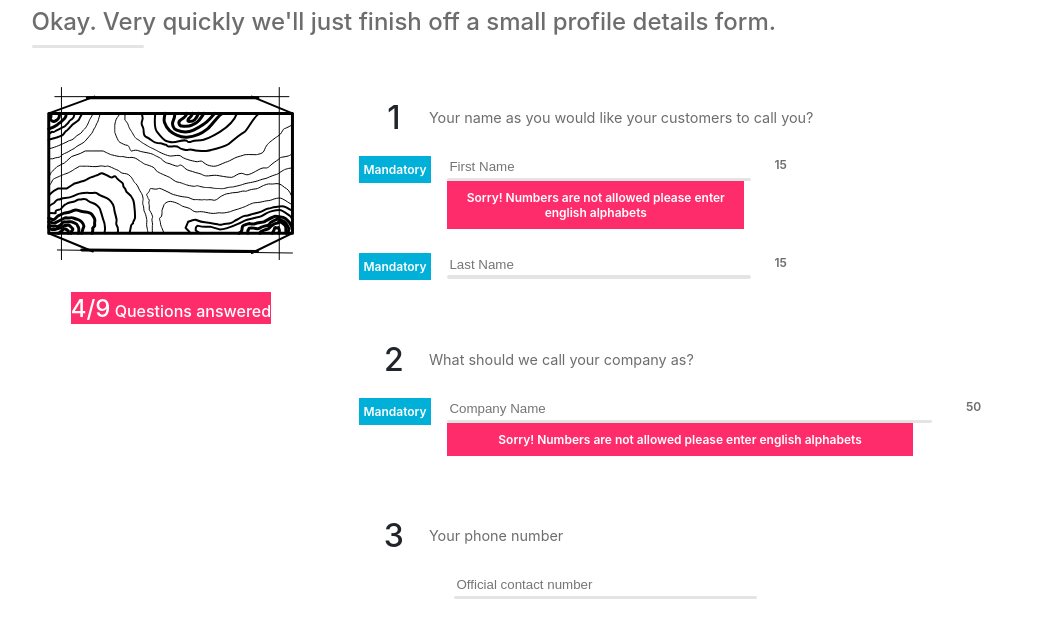
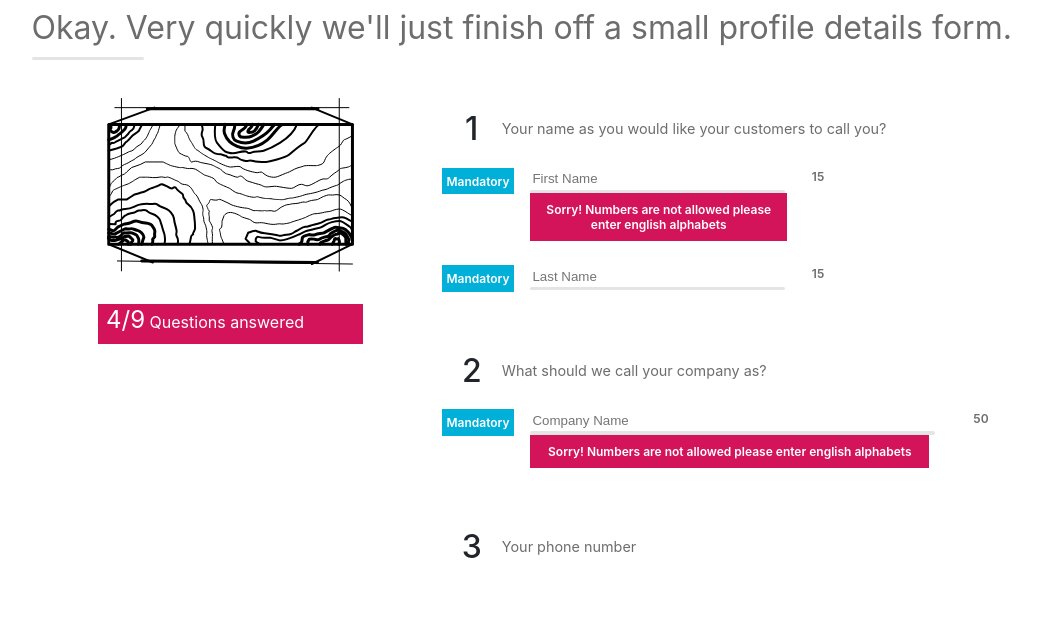
Before and after one commit to Pravasith/rl-frontend1, a Next.js app: page /vendor-profile-details in a window 1280 px wide. Shown: the top 638 px of the page, without its empty margins (44-1085 px from the left). Built offline with nearby package versions, Linux system fonts and the light colour scheme.

Commit message:
vendor-login-form

```diff
--- a/src/assets/sass/vendor_form.scss
+++ b/src/assets/sass/vendor_form.scss
@@ -62,7 +62,7 @@
     height: 99vh;
     background: $white;
     .mainClass{
-        @include flexCentreRow;
+        @include flexCentreCol;
         width: 100%;
         .vendorProfileDetailsOuterwrapper{
             @include flexCentreCol;
@@ -74,7 +74,8 @@
                 width: 90%;
                 margin-bottom: 2em;
                 h3{
-                    font-size: 1.5em;
+                    font-size: 2em;
+                    font-weight: 400;
                 }
                 .line{
                     width: 10%;
@@ -89,6 +90,7 @@
                     width: 95%;
                     .leftSection{
                         @include flexCentreRow;
+                        width: 26%;
                         .leftSectionInnerLayer{
                             @include flexCentreCol;
                             margin: 0 auto;
@@ -99,11 +101,16 @@
                             }
                             .formCompletionInfoSection{
                                 @include flexCentreRow;
+                                width: 90%;
                                 .outerLayer{
                                     @include flexCentreRow;
-                                    background: $highLightBlue;
+                                    background: $primaryMagenta;
+                                    width: 100%;
+                                    padding: 0 0.5em 0.5em 0.5em;
+                                    justify-content: flex-start;
                                     h3{
                                         color: white;
+                                        font-weight: 400;
                                         span{
                                             font-size: 1.5em;
                                         }
@@ -114,8 +121,8 @@
                     }
                     .rightFormSection{
                         // @include flexCentreRow;
-                        width: 70%;
-                        height: 32em;
+                        width: 60%;
+                        height: 28em;
                         overflow-y: auto;
                         padding: 0.5em;
                         .formSectionInnerLayer{
@@ -196,13 +203,13 @@
                                                     color: $darkerGrey;
                                                     outline: none;
                                                     height: 1.5em;
-                                                    width: 95%
+                                                    width: 93%
                                                 }
                                                 .animationLine{
                                                     margin-top: 0;
                                                     padding-top: 0;
                                                     margin-bottom: 0;
-                                                    width: 95%;
+                                                    width: 93%;
 
                                                     .innerLine{
                                                         width: 100%;
@@ -215,7 +222,7 @@
 
                                                 }
                                                 .warningSection{
-                                                    background:$highLightBlue;
+                                                    background:$primaryMagenta;
                                                     width: 88%;
                                                     padding: 0.5em;
                                                     text-align: center;
@@ -261,7 +268,7 @@
                                             }
                                             .numberSectionExtended{
                                                 width: 56%;
-                                                margin-left: 13%;
+                                                margin-left: 15%;
                                             }
                                             // .cardNumberSection{
                                             //     @include flexCentreRow;
@@ -290,6 +297,11 @@
                                         .cardInputSection {
                                             width: 71%;
                                             text-align: center;
+                                            .inputColumn{
+                                                input{
+                                                    text-align: center;
+                                                }
+                                            }
                                         }
                                         .imageCategorySection{
                                             width: 70%;
--- a/src/components/authComponents/profileDetailsVendor.js
+++ b/src/components/authComponents/profileDetailsVendor.js
@@ -4,7 +4,6 @@ import "../../assets/sass/vendor_form.scss"
 
 import Axios from "axios"
 import { api } from "../../actions/apiLinks"
-
 
 import { GoogleIcon, LinkedInIcon, TableIcon, MinusImageIcon, PlusImageIcon, UploadImageIcon } from "../../assets/images/socialNetworkIcons";
 import { RollingLogsTextLogoSmall, FurnitureVendorIcon } from "../../assets/images";
@@ -49,10 +48,12 @@ export default class ProfileDetailsVendor extends React.Component{
 
                 <div className = {this.state.mainClass}>
                     <article className="vendorProfileDetailsOuterwrapper">
+
                         <header className="vendorHeaderClass">
                             <h3 className="vendorHeaderSection">Okay. Very quickly we'll just finish off a small profile details form.</h3>
                             <div className="line"></div>
                         </header>
+
                         <section className="vendorFormOuterSection">
                             <div className="vendorInnerSection">
                                 <div className="leftSection">
@@ -67,6 +68,7 @@ export default class ProfileDetailsVendor extends React.Component{
                                         </div>
                                     </div>
                                 </div>
+
                                 <div className="rightFormSection">
                                     <div className="formSectionInnerLayer">
 
@@ -77,15 +79,19 @@ export default class ProfileDetailsVendor extends React.Component{
                                                             <h3>1</h3>
                                                             <p>Your name as you would like your customers to call you?</p>
                                                         </div>
+
                                                         <div className="inputCategorySection">
                                                             <div className="mandatorySection">
                                                                 <p>Mandatory</p>
                                                             </div>
+
                                                             <div className="inputColumn">
                                                                 <input type="text" placeholder="First Name"/>
+
                                                                 <div className="animationLine line">
                                                                     <div className="innerLine"></div>
                                                                 </div>
+
                                                                 <div className="warningSection">
                                                                     <p>Sorry! Numbers are not allowed please enter english alphabets</p>
                                                                 </div>
@@ -94,6 +100,7 @@ export default class ProfileDetailsVendor extends React.Component{
                                                                 <p>15</p>
                                                             </div>
                                                         </div>
+
                                                         <div className="inputCategorySection">
                                                             <div className="mandatorySection">
                                                                 <p>Mandatory</p>
@@ -305,7 +312,7 @@ export default class ProfileDetailsVendor extends React.Component{
                                                     </div>
                                                 </div>
                                                 <div className="formInputContainer">
-                                                <div className="formInputInnerLayer">
+                                                    <div className="formInputInnerLayer">
                                                         <div className="formParaSection">
                                                             <h3>5</h3>
                                                             <p>Small Description about your company</p>
@@ -495,7 +502,17 @@ export default class ProfileDetailsVendor extends React.Component{
                                                         </div>
                                                     </div>
                                                 </div>
-                                                <div className="formInputContainer"></div>
+                                                <div className="formInputContainer">
+                                                            <div className="formInputInnerLayer">
+                                                            <div className="formParaSection">
+                                                    <div className="gradientButtonWrapper">
+                                                            Proceed
+                                                    </div>
+                                                    </div>
+                                                            </div>
+
+
+                                                </div>
 
                                         </form>
                                     </div>
```
Also changed, not shown: 1 other file (tests, documents, lock files or other folders).
